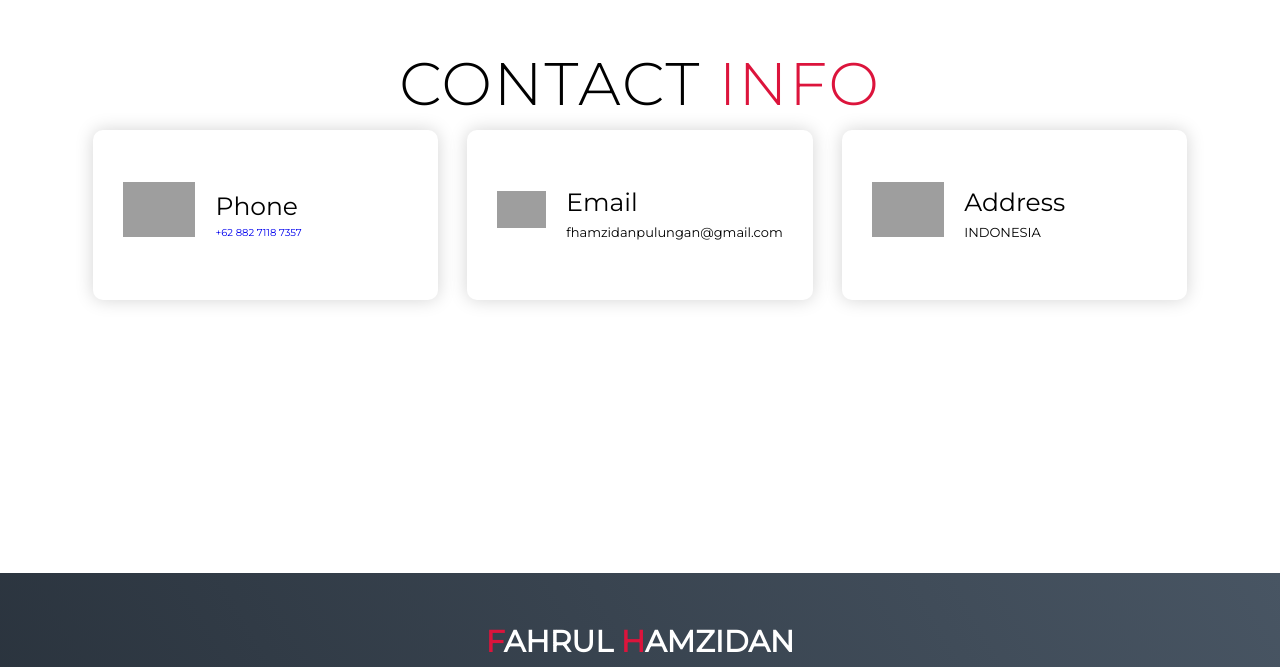
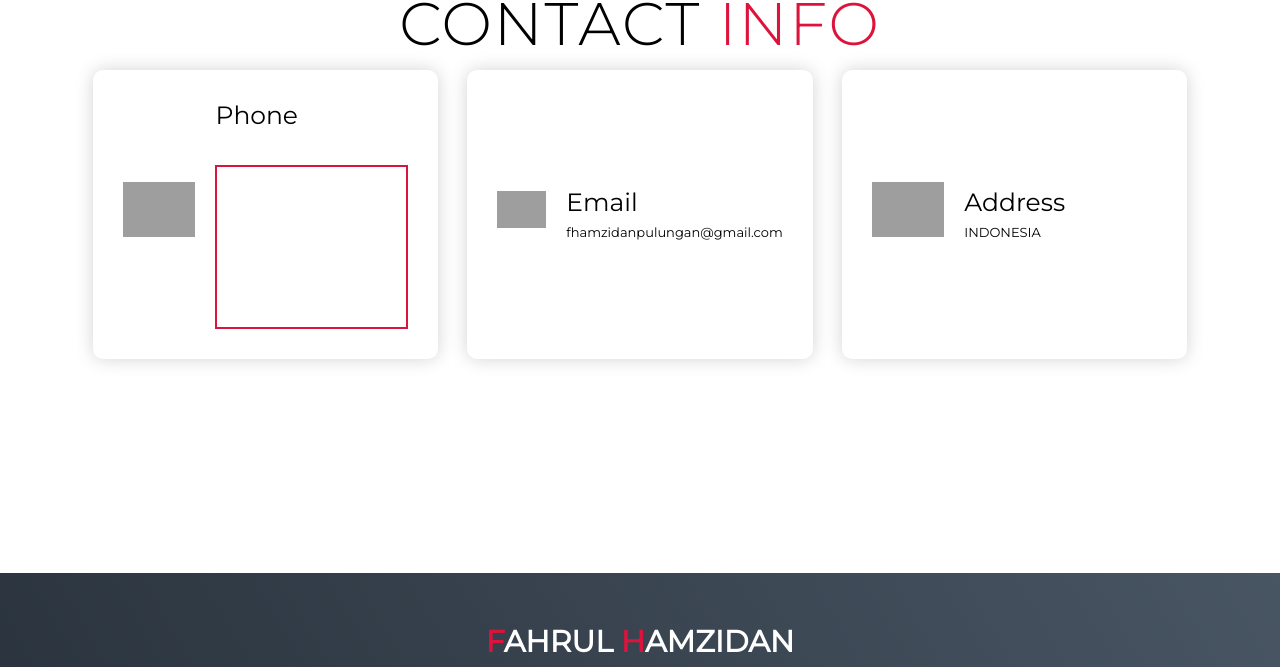
Before and after one commit to z1dan820/PortofolioBarber, a plain HTML site: page index.html in a window 1280 px wide. Shown: the part 4150-4817 px from the top of the page. Drawn offline with Linux system fonts and the light colour scheme; grey boxes are pictures that could not be loaded; files whose address does not match are found by name.

Commit message:
Update index.html

```diff
--- a/index.html
+++ b/index.html
@@ -138,7 +138,7 @@
           <div class="icon"><img src="https://img.icons8.com/bubbles/100/000000/phone.png" /></div>
           <div class="contact-info">
             <h1>Phone</h1>
-            <a href="https://wa.me/+6288271187357">+62 882 7118 7357</a>
+            <a href="https://wa.me/+6288271187357" class="cta" >+62 882 7118 7357</a>
             <h2></h2>
           </div>
         </div>
```
